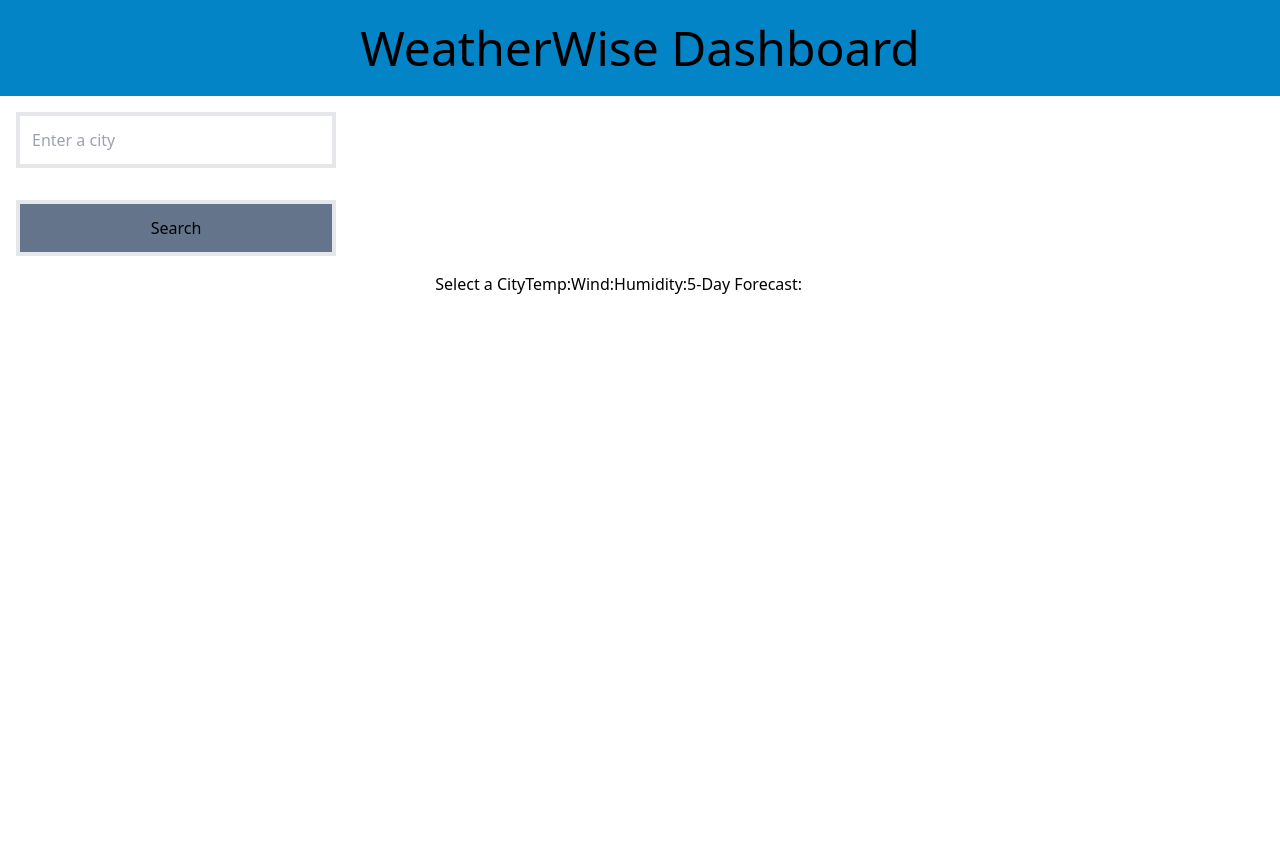
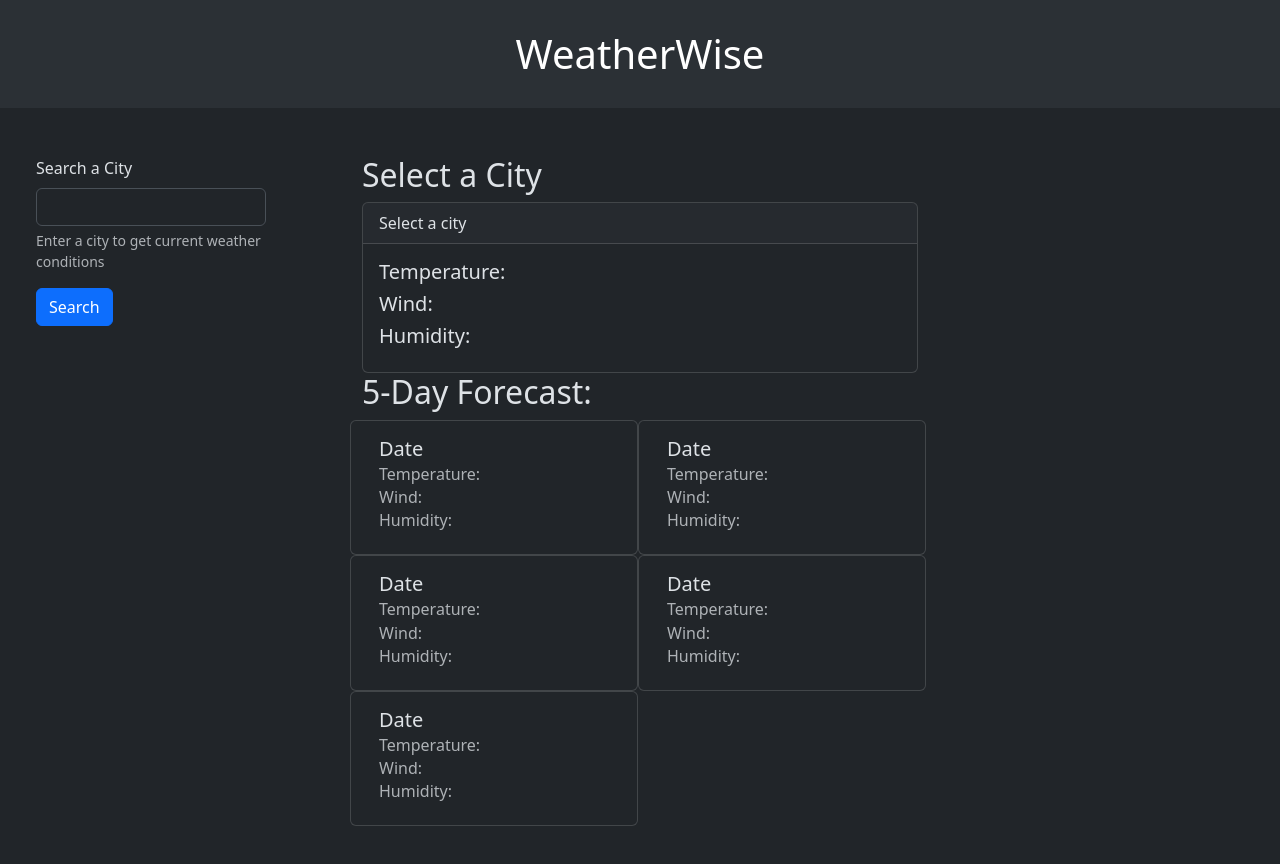
Before and after one commit to JakebJackson/WeatherWise, a plain HTML site: page index.html in a window 1280 px wide. Before the commit the page ends 800 px from the top, so only its background shows below. Drawn offline with nearby package versions, Linux system fonts and the light colour scheme.

Commit message:
Finished and finalised HTML

```diff
--- a/Assets/js/script.js
+++ b/Assets/js/script.js
@@ -1,12 +1,15 @@
 // openweathermap.org for generating api keys to generate info.
 // Tailwind for CSS
 // Jquery
-var apiKey = '618119deb4a6658d9ee905a42da62d94';
-var searchButton = $('input[name="search-btn"');
+var apiKey = '73f62982a1a8b5e56dcd92695b5033a1';
 
-function handleAPIQuery() {
+function handleAPIQuery(event) {
+    event.preventdefault();
+
+    console.log("button clicked")
     var city = $('input[name="city-search"').val();
     var queryURL = 'https://api.openweathermap.org/data/2.5/weather?q=' + city + ',au&appid=' + apiKey;
+    console.log("button clicked, search value:" + city)
 
     fetch(queryURL, {
         method: 'GET'
@@ -16,6 +19,11 @@ function handleAPIQuery() {
         return response;
     })
     .then(function (data) {
-        console.log(data.main);
+        console.log(data);
+        var forecastDays = [];
+        var fiveDayFilter = new Date(forecast.dt_txt).getDate();
+        if (!forecastDays.includes(forecastTime)) {
+            return forecastDays.push(forecastTime)
+        }
     });
 }
--- a/index.html
+++ b/index.html
@@ -1,37 +1,102 @@
 <!DOCTYPE html>
 <html>
+
 <head>
     <meta charset="UTF-8">
     <meta name="viewport" content="width=device-width, initial-scale=1.0">
-        <script src="https://cdn.tailwindcss.com"></script>
-        <script src="https://code.jquery.com/jquery-3.5.1.min.js"></script>
-        <link rel="stylesheet" href="./assets/css/style.css"/>
+    <link href="https://cdn.jsdelivr.net/npm/bootstrap@5.3.2/dist/css/bootstrap.min.css" rel="stylesheet"
+        integrity="sha384-T3c6CoIi6uLrA9TneNEoa7RxnatzjcDSCmG1MXxSR1GAsXEV/Dwwykc2MPK8M2HN" crossorigin="anonymous">
+    <link rel="stylesheet" href="./assets/css/style.css" />
     <title>WeatherWise</title>
-        <body class="h-screen">
-            <header class="bg-sky-600 flex items-center">
-                <h1 class="text-5xl p-6 mx-auto">WeatherWise Dashboard</h1>
-            </header>
-            <div id="search-and-history-column" class="w-4/12">
-                <form id="city-search" class="">
-                    <input type="text" name="city-search" class="box-border p-3 w-80 border-4 m-4" placeholder="Enter a city"><br>
-                    <input type="button" name="search-btn" value="Search" onclick="handleAPIQuery()" class="box-border p-3 w-80 border-4 bg-slate-500 m-4"></button>
+
+<body class="" data-bs-theme="dark">
+
+    <!-- As a heading -->
+    <nav class="navbar bg-body-tertiary" data-bs-theme="dark">
+        <div class="container-fluid">
+            <span class="navbar-brand mb-0 fs-1 mx-auto p-3">WeatherWise</span>
+        </div>
+    </nav>
+    <div class="row">
+        <div id="search-and-history-column" class="col-3 align-self-start display-inline p-5">
+            <form>
+                <div class="mb-3">
+                    <label for="citySearch" class="form-label">Search a City</label>
+                    <input type="city" class="form-control" name="citySearch" aria-describedby="search-desc">
+                    <div id="search-desc" class="form-text">Enter a city to get current weather conditions</div>
+                </div>
+
+                <button type="search" class="btn btn-primary" onclick="handleAPIQuery()">Search</button>
             </form>
             <div id="search-history" class="">
 
             </div>
         </div>
-            <div id="results-div" class="flex inline pl-96 justify-center w-8/12 h-12/12">
+        <div id="results-div" class="container col-6 align-self-center p-5" data-bs-theme="dark">
             <div id="current-data-display" class="flex items-center">
                 <h2 id="city-date-header" class="">Select a City</h2>
-                    <p class="">Temp: <span id="cur-temp-info"></span></p>
-                    <p class="">Wind: <span id="cur-wind-info"></span></p>
-                    <p class="">Humidity: <span id="cur-humid-info"></span></p>
+                <div class="card">
+                    <div id="result-dt-div" class="card-header">
+                        Select a city
                     </div>
-                <div>
+                    <div class="card-body">
+                        <h5 class="card-title">Temperature: <span id="day0-temp"></span></h5>
+                        <h5 class="card-title">Wind: <span id="day0-wind"></span></h5>
+                        <h5 class="card-title">Humidity: <span id="day0-humidity"></span></h5>
+                    </div>
+                </div>
+            </div>
+            <div class="row" data-bs-theme="dark">
                 <h2 class="">5-Day Forecast:</h2>
+                <div class="card" style="width: 18rem;">
+                    <div class="card-body">
+                        <h5 id="fc-day1-date" class="card-title">Date</h5>
+                        <h6 class="card-subtitle mb-2 text-body-secondary">Temperature: </h6>
+                        <h6 class="card-subtitle mb-2 text-body-secondary">Wind: </h6>
+                        <h6 class="card-subtitle mb-2 text-body-secondary">Humidity: </h6>
+                    </div>
+                </div>
+                <div class="card" style="width: 18rem;">
+                    <div class="card-body">
+                        <h5 id="fc-day2-date" class="card-title">Date</h5>
+                        <h6 class="card-subtitle mb-2 text-body-secondary">Temperature: </h6>
+                        <h6 class="card-subtitle mb-2 text-body-secondary">Wind: </h6>
+                        <h6 class="card-subtitle mb-2 text-body-secondary">Humidity: </h6>
+                    </div>
+                </div>
+                <div class="card" style="width: 18rem;">
+                    <div class="card-body">
+                        <h5 id="fc-day3-date" class="card-title">Date</h5>
+                        <h6 class="card-subtitle mb-2 text-body-secondary">Temperature: </h6>
+                        <h6 class="card-subtitle mb-2 text-body-secondary">Wind: </h6>
+                        <h6 class="card-subtitle mb-2 text-body-secondary">Humidity: </h6>
+                    </div>
+                </div>
+                <div class="card" style="width: 18rem;">
+                    <div class="card-body">
+                        <h5 id="fc-day4-date" class="card-title">Date</h5>
+                        <h6 class="card-subtitle mb-2 text-body-secondary">Temperature: </h6>
+                        <h6 class="card-subtitle mb-2 text-body-secondary">Wind: </h6>
+                        <h6 class="card-subtitle mb-2 text-body-secondary">Humidity: </h6>
+                    </div>
+                </div>
+                <div class="card" style="width: 18rem;">
+                    <div class="card-body">
+                        <h5 id="fc-day5-date" class="card-title">Date</h5>
+                        <h6 class="card-subtitle mb-2 text-body-secondary">Temperature: </h6>
+                        <h6 class="card-subtitle mb-2 text-body-secondary">Wind: </h6>
+                        <h6 class="card-subtitle mb-2 text-body-secondary">Humidity: </h6>
+                    </div>
+                </div>
+            </div>
+        </div>
+        <div class="col-3 align-self-end ">
+
         </div>
     </div>
 </body>
 <script src="./Assets/js/script.js"></script>
+<script src="https://code.jquery.com/jquery-3.5.1.min.js"></script>
 </head>
+
 </html>
```
Also changed, not shown: 1 other file. Lines whose indentation alone changed are shown as unchanged.
